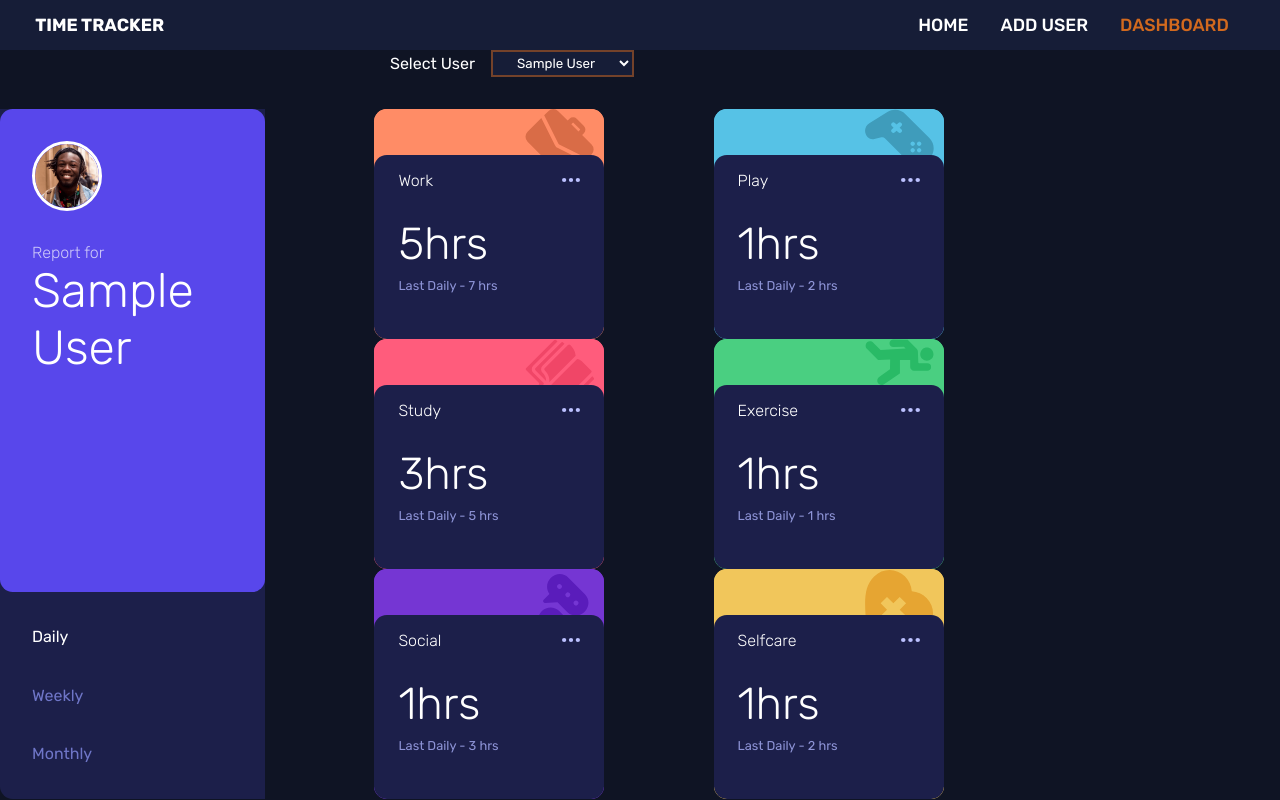
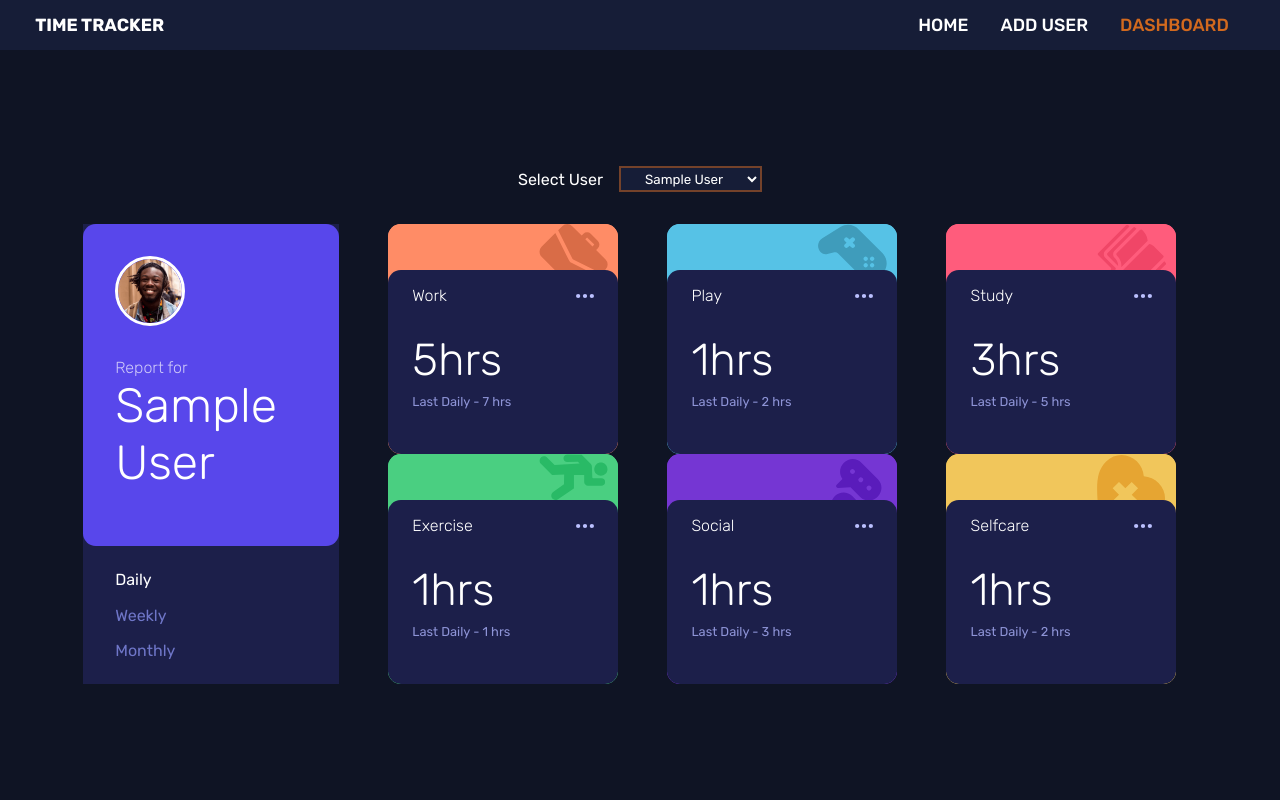
Before and after one commit to TTHPATEL/Time-Tracking, a React (Vite) app: page /dashboard in a window 1280 px wide. Built offline with nearby package versions, Linux system fonts and the light colour scheme; a web font is replaced by a local one.

Commit message:
css fix 1

```diff
--- a/src/component/dashboard.module.css
+++ b/src/component/dashboard.module.css
@@ -2,36 +2,42 @@
   --border_radius_all: 0.8em;
   --purpole_card: hsl(235, 46%, 20%);
 }
+
 .body_tag {
   background-color: hsl(226, 43%, 10%);
   color: white;
-  height: calc(100vh - 50px);
-  width: 100vw;
+  min-height: calc(100vh - 50px);
+  display: flex;
+  /* justify-content: center; */
+  /* align-items: center; */
 }
 .card {
   /* height: 31em; */
   border-radius: var(--border_radius_all);
   display: flex;
   flex-direction: column;
+  justify-content: center;
   align-items: center;
   gap: 2em;
   overflow: hidden;
   /* padding-inline: 10em; */
-  max-width: 80%;
+  /* max-width: 80%; */
 }
 
 .cardLower {
   display: flex;
+  justify-content: center;
+  align-items: stretch;
 }
 .left_container {
   background-color: hsl(235, 46%, 20%);
   overflow: hidden;
-  /* width: 24%; */
+  width: 20%;
 }
 .l_top_container {
   background-color: hsl(246, 80%, 60%);
   border-radius: var(--border_radius_all);
-  padding: 2em 0em 2em 2em;
+  padding: 2em 2em 2em 2em;
   overflow: hidden;
   height: 70%;
 }
@@ -83,7 +89,7 @@
 }
 
 .right_container {
-  width: 76%;
+  width: 67%;
   display: flex;
   flex-wrap: wrap;
   justify-content: space-evenly;
--- a/src/index.css
+++ b/src/index.css
@@ -6,3 +6,12 @@
   box-sizing: border-box;
   font-family: "Rubik";
 }
+html,
+body,
+#root {
+  height: 100%;
+}
+
+/* body {
+  min-height: 100vh;
+} */
```
Also changed, not shown: src/index.html (deleted, +0 -30 lines).
